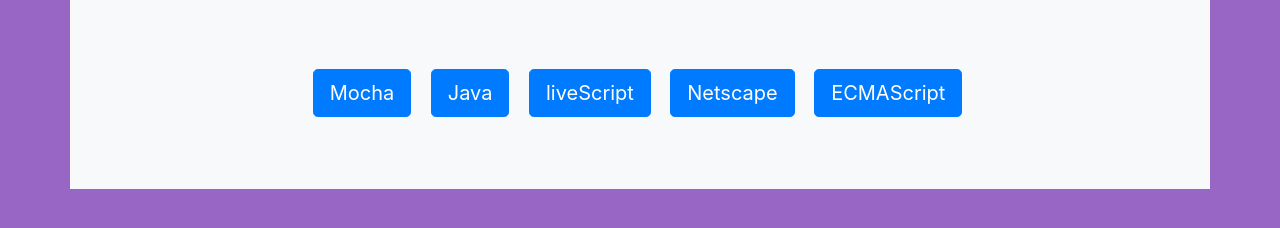
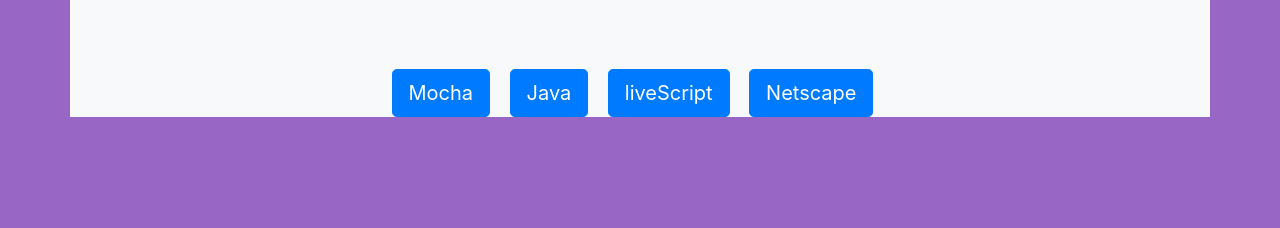
Before and after one commit to Williamreyes777/GH_ICT9Topaz_Q3SW1_Reyes.html, a plain HTML site: page question 1.html in a window 1280 px wide. Shown: the part 320-548 px from the top of the page. Drawn offline with nearby package versions, Linux system fonts and the light colour scheme.

Commit message:
Update question 1.html

```diff
--- a/question 1.html
+++ b/question 1.html
@@ -19,6 +19,5 @@
     <a href="wrong.html" style="margin-right: 15px;"><button type="button" class="btn btn-primary btn-lg">Java</button></a>
     <a href="question 2.html" style="margin-right: 15px;"><button type="button" class="btn btn-primary btn-lg">liveScript</button></a>
     <a href="wrong.html" style="margin-right: 15px;"><button type="button" class="btn btn-primary btn-lg">Netscape</button></a>
-    <a href="wrong.html" style="margin-right: 5px;"><button type="button" class="btn btn-primary btn-lg">ECMAScript</button></a></center><br><br><br>
 </body>
 </html>
```
